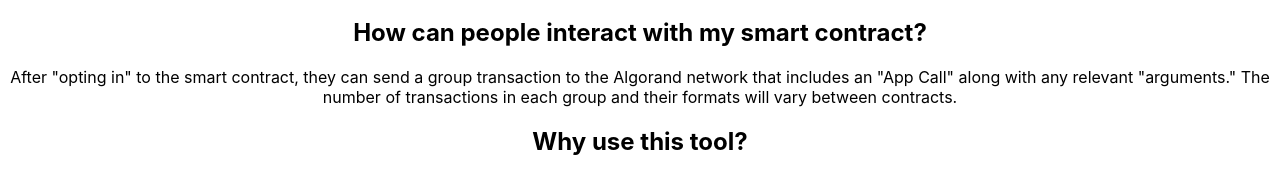
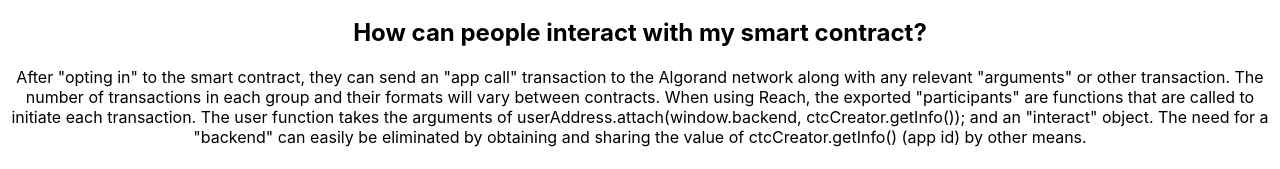
Before and after one commit to headline-design/pipeline-reach, a React (Create React App) app: page / in a window 1280 px wide. Shown: the part 173-342 px from the top of the page. Built offline with nearby package versions, Linux system fonts and the light colour scheme; what @reach-sh/stdlib would draw is missing.

Commit message:
updated on-page docs

```diff
--- a/src/App.js
+++ b/src/App.js
@@ -288,7 +288,7 @@ componentDidMount(){
         <h2>What the heck is a "smart contract"?</h2>
         <p>A smart contract is a relatively simplistic program or "app" that exists on the blockchain network. It stores a small amount of global and local data and evaluates transactions to either approve or dissapprove them.</p>
         <h2>How can people interact with my smart contract?</h2>
-        <p>After "opting in" to the smart contract, they can send a group transaction to the Algorand network that includes an "App Call" along with any relevant "arguments." The number of transactions in each group and their formats will vary between contracts.</p>
+        <p>After "opting in" to the smart contract, they can send an "app call" transaction to the Algorand network along with any relevant "arguments" or other transaction. The number of transactions in each group and their formats will vary between contracts. When using Reach, the exported "participants" are functions that are called to initiate each transaction. The user function takes the arguments of userAddress.attach(window.backend, ctcCreator.getInfo()); and an "interact" object. The need for a "backend" can easily be eliminated by obtaining and sharing the value of ctcCreator.getInfo() (app id) by other means.</p>
         <h2>Why use this tool?</h2>
         <p>Currently, TEAL contract creation has minimal support for JavaScript, the <i>lingua franca</i> of the online world. Creating and deploying smart contracts requires downloading and running numerous third-party software packages, using esoteric single-use languages and working with intimidating command line tools. in In order to boost decentralization and broad adoption, we are working towards complete browser-only backend-free  solutions to creation, deployment and integration.</p>
         <h2>Instructions</h2>
@@ -314,8 +314,7 @@ componentDidMount(){
             { value: 'Reach Contracts', label: 'Reach Contracts' },
             { value: 'Morra Game', label: 'Morra Game' },
             { value: 'NFT Auction', label: 'NFT Auction' },
-            { value: 'Popularity Contest', label: 'Popularity Contest' },
-            { value: 'Atomic Swap', label: 'Atomic Swap' }
+            { value: 'Popularity Contest', label: 'Popularity Contest' }
           ]}></Select>
         <Button onClick={this.deploy}>Deploy & Run Reach</Button>
         <div align="left">
```
